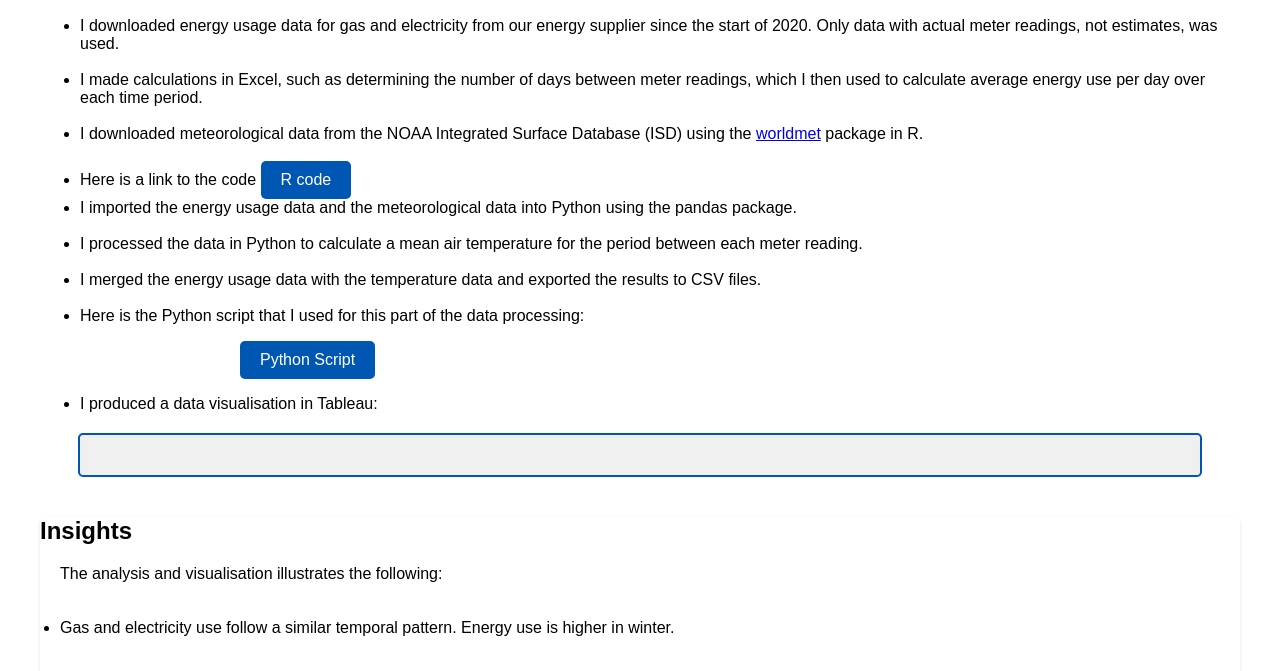
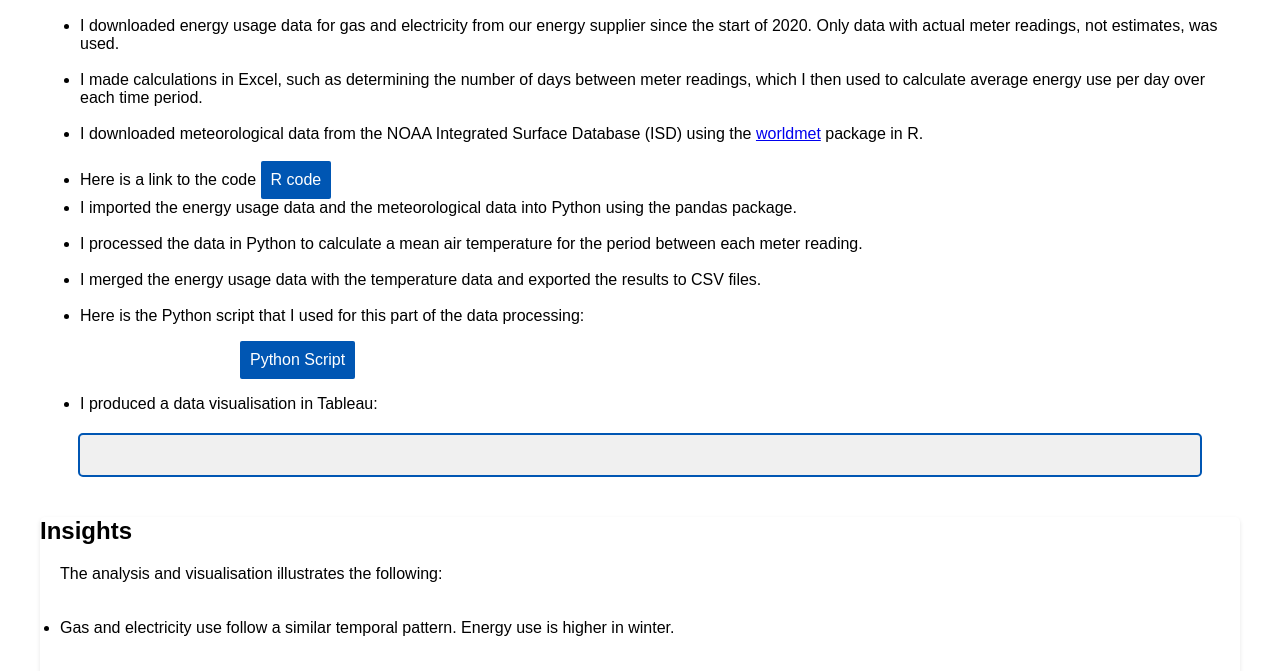
Before and after one commit to louisemittal/louisemittal.github.io, a plain HTML site: page homeenergy.html in a window 1280 px wide. Shown: the part 129-800 px from the top of the page. Drawn offline with Linux system fonts and the light colour scheme.

Commit message:
trying to make the buttons look better

```diff
--- a/homeenergy.html
+++ b/homeenergy.html
@@ -33,11 +33,11 @@
 		}
 		.button {
 			display: inline-block;
-			padding: 10px 20px;
+			padding: 10px 10px;
 			background-color: #0056b3;
 			color: white;
 			text-decoration: none;
-			border-radius: 5px;
+			border-radius: 2px;
 			transition: background-color 0.3s;
 		}
 		.button:hover {
```
